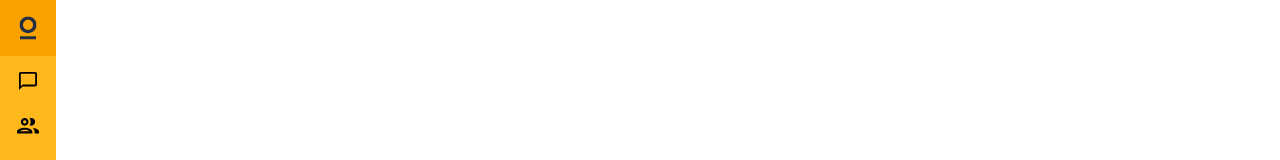
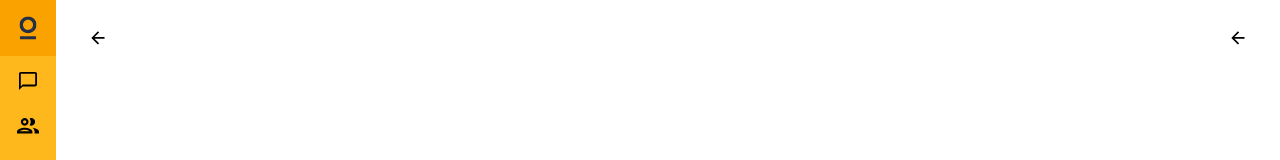
Before and after one commit to bbunks/platform-one-survey-builder, a Vue app: page /survey-builder in a window 1280 px wide. Shown: the top 160 px of the page. Built offline with nearby package versions, Linux system fonts and the light colour scheme.

Commit message:
implemented vue-router

```diff
--- a/package.json
+++ b/package.json
@@ -16,7 +16,8 @@
   },
   "dependencies": {
     "pinia": "^2.0.35",
-    "vue": "^3.2.47"
+    "vue": "^3.2.47",
+    "vue-router": "4"
   },
   "devDependencies": {
     "@rushstack/eslint-patch": "^1.2.0",
--- a/src/App.vue
+++ b/src/App.vue
@@ -1,11 +1,23 @@
 <script setup lang="ts">
+import { RouterView } from "vue-router";
 import Sidebar from "./components/sidebar/SideBar.vue";
 </script>
 
 <template>
   <Sidebar />
 
-  <main></main>
+  <div class="content">
+    <RouterView />
+  </div>
 </template>
 
-<style scoped></style>
+<style scoped>
+.content {
+  max-height: 100%;
+  flex-grow: 1;
+  overflow-y: scroll;
+  display: flex;
+  flex-direction: column;
+  align-items: flex-start;
+}
+</style>
--- a/src/assets/main.css
+++ b/src/assets/main.css
@@ -1,8 +1,14 @@
 @import url("https://fonts.googleapis.com/css2?family=Open+Sans:wght@300;400;700&display=swap");
 @import "./colors.css";
 
+#app {
+  display: flex;
+  height: 100vh;
+  width: 100vw;
+  overflow: hidden;
+}
+
 body {
-  min-height: 100vh;
   color: var(--color-text);
   background: var(--color-background);
   transition: color 0.5s, background-color 0.5s;
@@ -12,9 +18,6 @@ body {
   text-rendering: optimizeLegibility;
   -webkit-font-smoothing: antialiased;
   -moz-osx-font-smoothing: grayscale;
-  display: flex;
-  height: 100vh;
-  width: 100vw;
 }
 
 * {
--- a/src/components/icons/LeftArrow.vue
+++ b/src/components/icons/LeftArrow.vue
@@ -1,8 +1,8 @@
 <template>
   <svg
-    width="32"
-    height="32"
-    viewBox="0 0 32 32"
+    width="20"
+    height="20"
+    viewBox="6  6 20 20"
     fill="none"
     xmlns="http://www.w3.org/2000/svg"
   >
--- a/src/components/inputs/IconButton.vue
+++ b/src/components/inputs/IconButton.vue
@@ -42,7 +42,7 @@ button {
   background-color: var(--color-primary-darken-1);
 }
 
-.secondary {
+.secondary:hover {
   background-color: var(--color-secondary-lighten-3);
 }
 </style>
--- /dev/null
+++ b/src/components/toolbar/ToolBar.vue
@@ -0,0 +1,37 @@
+<script setup lang="ts">
+import LeftArrow from "../icons/LeftArrow.vue";
+import IconButton from "../inputs/IconButton.vue";
+</script>
+
+<template>
+  <div class="container">
+    <div class="controls">
+      <IconButton variation="secondary"><LeftArrow /></IconButton>
+    </div>
+    <div class="controls">
+      <IconButton><LeftArrow /></IconButton>
+    </div>
+  </div>
+</template>
+
+<style scoped>
+.container {
+  display: flex;
+  justify-content: space-between;
+  align-items: center;
+  padding: 20px 24px;
+
+  /* Inside auto layout */
+  align-self: stretch;
+  flex-grow: 0;
+}
+
+.controls {
+  display: flex;
+  align-items: center;
+  gap: 8px;
+
+  flex-grow: 0;
+  z-index: 0;
+}
+</style>
--- /dev/null
+++ b/src/router/index.ts
@@ -0,0 +1,20 @@
+import HomeView from "../views/HomeView.vue";
+import { createRouter, createWebHistory } from "vue-router";
+
+const router = createRouter({
+  history: createWebHistory(import.meta.env.BASE_URL),
+  routes: [
+    {
+      path: "/",
+      name: "home",
+      component: HomeView,
+    },
+    {
+      path: "/survey-builder",
+      name: "survey-builder",
+      component: () => import("../views/SurveyBuilder.vue"),
+    },
+  ],
+});
+
+export default router;
--- /dev/null
+++ b/src/views/HomeView.vue
@@ -0,0 +1,4 @@
+<template>
+  <h1>Hello</h1>
+  <RouterLink to="/survey-builder">Head to survey builder</RouterLink>
+</template>
--- /dev/null
+++ b/src/views/SurveyBuilder.vue
@@ -0,0 +1,7 @@
+<script setup lang="ts">
+import ToolBar from "@/components/toolbar/ToolBar.vue";
+</script>
+
+<template>
+  <ToolBar />
+</template>
```
Also changed, not shown: src/main.ts (+10 -7 lines), 1 other file (tests, documents, lock files or other folders).
